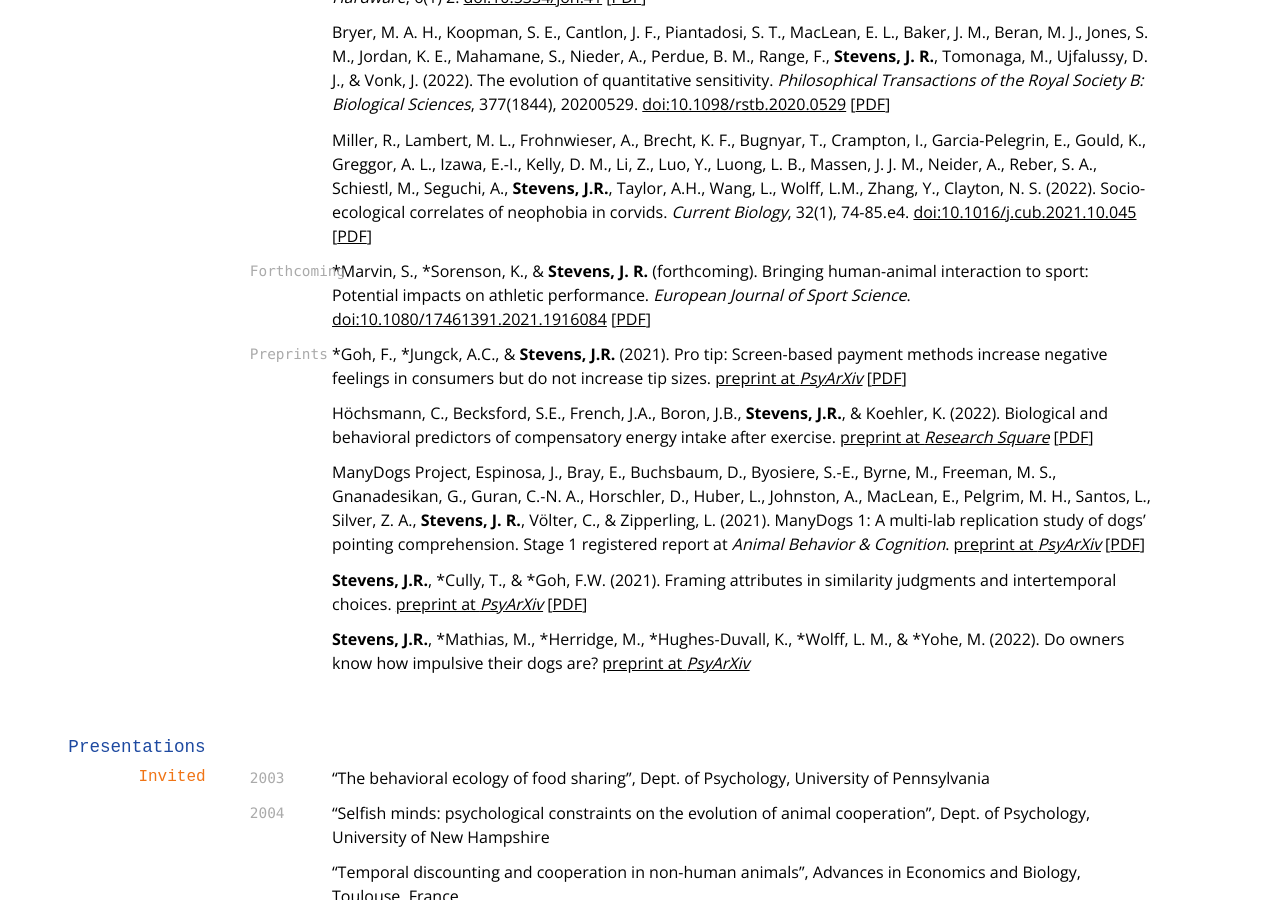
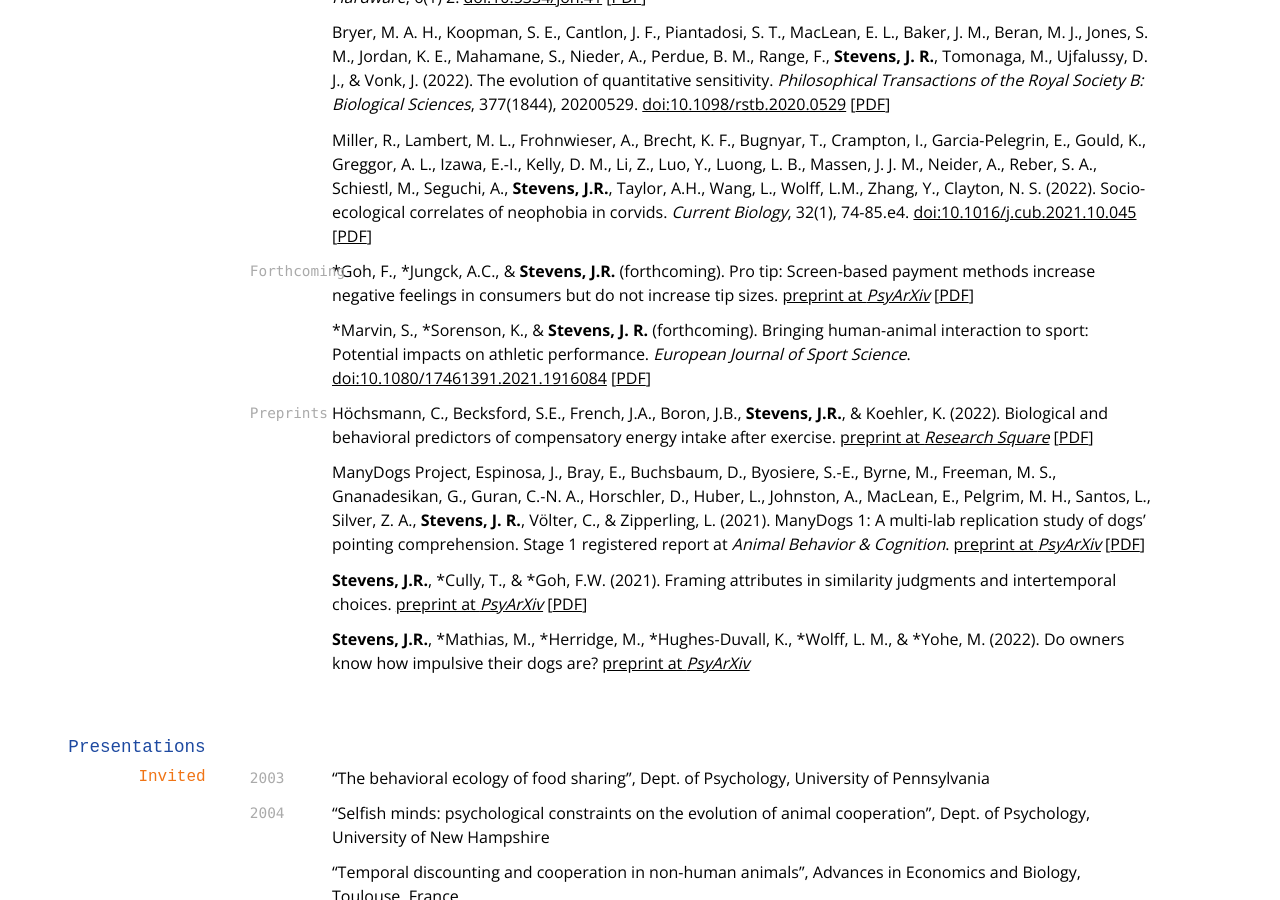
Before and after one commit to JeffreyRStevens/cv, a Jekyll site: the page built from index.md, in a window 1280 px wide and 900 px high, scrolled down 6896 px. Built offline with Jekyll 4.4.1, drawn with Linux system fonts in a browser that asks for light colours; nearby versions of some CDN libraries; some web fonts are replaced.

Commit message:
Move Goh et al. to forthcoming

```diff
--- a/index.md
+++ b/index.md
@@ -274,11 +274,11 @@ Miller, R., Lambert, M. L., Frohnwieser, A., Brecht, K. F., Bugnyar, T., Crampto
 
 
 `Forthcoming`
+\*Goh, F., \*Jungck, A.C., & **Stevens, J.R.** (forthcoming). Pro tip: Screen-based payment methods increase negative feelings in consumers but do not increase tip sizes. [preprint at *PsyArXiv*](https://doi.org/10.31234/osf.io/yfne8) [[PDF](https://decisionslab.unl.edu/pubs/goh_etal_2020_preprint.pdf)]
+
 \*Marvin, S., \*Sorenson, K., & **Stevens, J. R.** (forthcoming). Bringing human-animal interaction to sport: Potential impacts on athletic performance. *European Journal of Sport Science*. [doi:10.1080/17461391.2021.1916084](https://doi.org/10.1080/17461391.2021.1916084) [[PDF](https://decisionslab.unl.edu/pubs/marvin_etal_2020_preprint.pdf)]
 
 `Preprints`
-\*Goh, F., \*Jungck, A.C., & **Stevens, J.R.** (2021). Pro tip: Screen-based payment methods increase negative feelings in consumers but do not increase tip sizes. [preprint at *PsyArXiv*](https://doi.org/10.31234/osf.io/yfne8) [[PDF](https://decisionslab.unl.edu/pubs/goh_etal_2020_preprint.pdf)]
-
 Höchsmann, C., Becksford, S.E., French, J.A., Boron, J.B., **Stevens, J.R.**, & Koehler, K. (2022). Biological and behavioral predictors of compensatory energy intake after exercise. [preprint at *Research Square*](https://doi.org/10.21203/rs.3.rs-1414640/v1) [[PDF](https://decisionslab.unl.edu/pubs/hochsmann_etal_2022_preprint.pdf)]
 
 ManyDogs Project, Espinosa, J., Bray, E., Buchsbaum, D., Byosiere, S.-E., Byrne, M., Freeman, M. S., Gnanadesikan, G., Guran, C.-N. A., Horschler, D., Huber, L., Johnston, A., MacLean, E., Pelgrim, M. H., Santos, L., Silver, Z. A., **Stevens, J. R.**, Völter, C., & Zipperling, L. (2021). ManyDogs 1: A multi-lab replication study of dogs’ pointing comprehension. Stage 1 registered report at *Animal Behavior & Cognition*. [preprint at *PsyArXiv*](https://doi.org/10.31234/osf.io/f86jq) [[PDF](https://decisionslab.unl.edu/pubs/manydogs_2021_preprint.pdf)]
```
Also changed, not shown: cv.md (+2 -2 lines), 1 other file.
